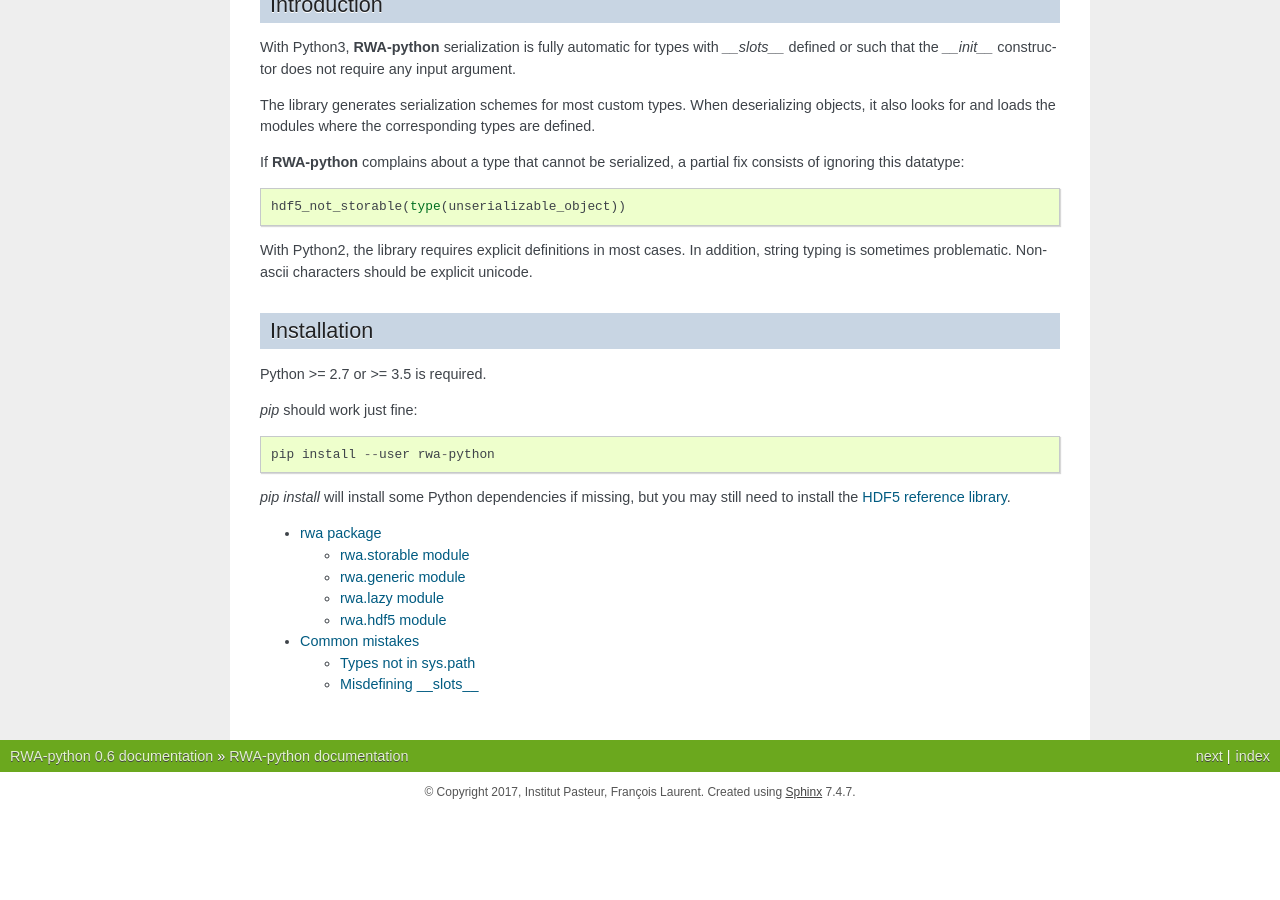
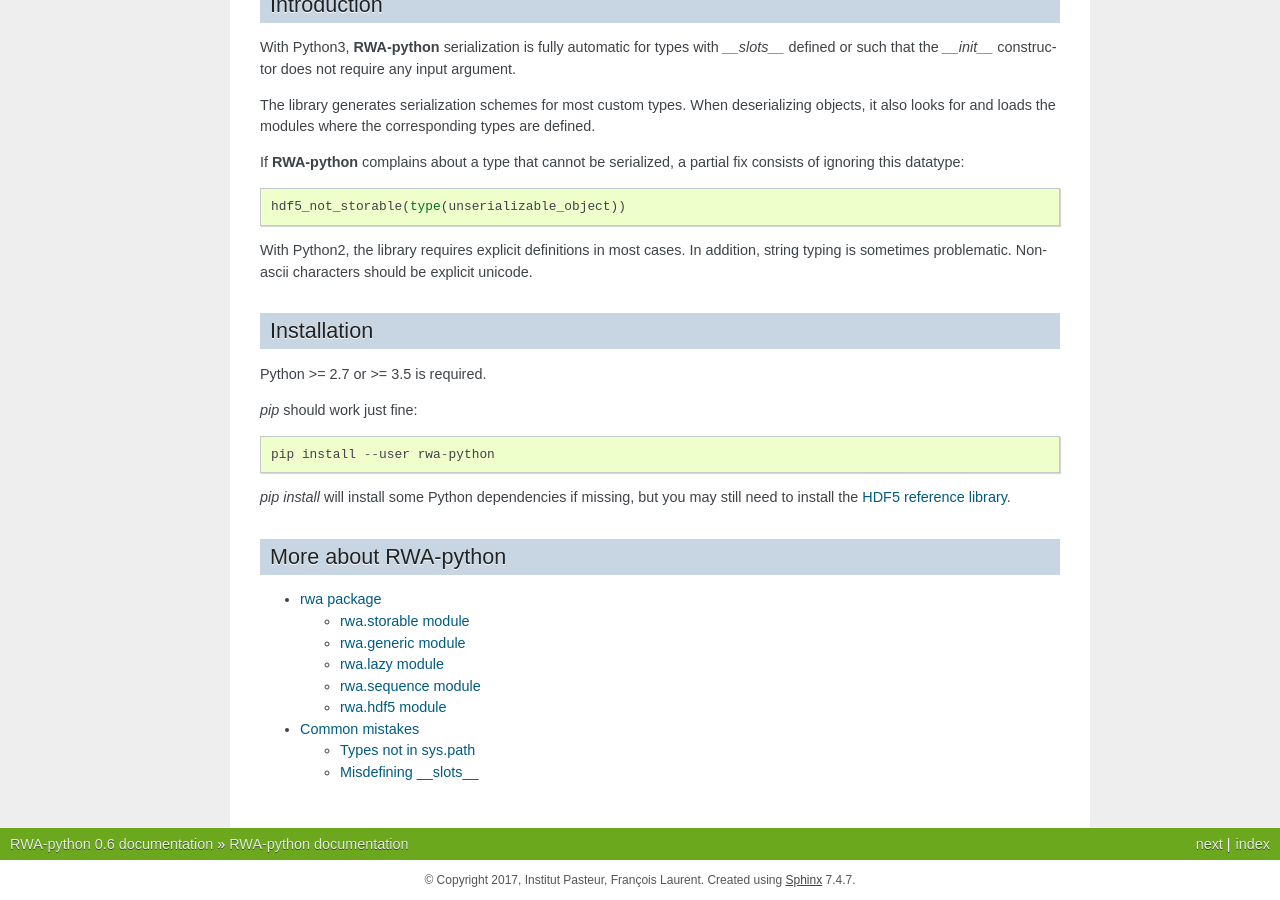
Before and after one commit to DecBayComp/RWA-python, a Sphinx documentation site: the page built from doc/index.rst, in a window 1280 px wide and 900 px high, scrolled down 663 px. Built offline with Sphinx 7.4.7, drawn with Linux system fonts in a browser that asks for light colours; before the commit the page ends 1475 px from its top, so only the background shows below that; some of the changed text lies outside the part shown.

Commit message:
doc fixes

```diff
--- a/README.rst
+++ b/README.rst
@@ -72,4 +72,4 @@
 See also
 --------
 
-**RWA-python** is on `readthedocs<https://readthedocs.org/projects/rwa-python/>`_.
+**RWA-python** is on `readthedocs <https://readthedocs.org/projects/rwa-python/>`_.
--- a/doc/api.rst
+++ b/doc/api.rst
@@ -35,6 +35,15 @@
     :show-inheritance:
 
 
+rwa.sequence module
+-------------------
+
+.. automodule:: rwa.sequence
+    :members:
+    :undoc-members:
+    :show-inheritance:
+
+
 rwa.hdf5 module
 ---------------
 
--- a/doc/index.rst
+++ b/doc/index.rst
@@ -69,12 +69,16 @@
 *pip install* will install some Python dependencies if missing, but you may still need to install the `HDF5 reference library <https://support.hdfgroup.org/downloads/index.html>`_.
 
 
+More about RWA-python
+---------------------
+
 .. toctree::
 	:maxdepth: 2
 
 	api
 	faq
 
+
 .. |rwa-python| replace:: **RWA-python**
 .. |py2| replace:: Python2
 .. |py3| replace:: Python3
```
